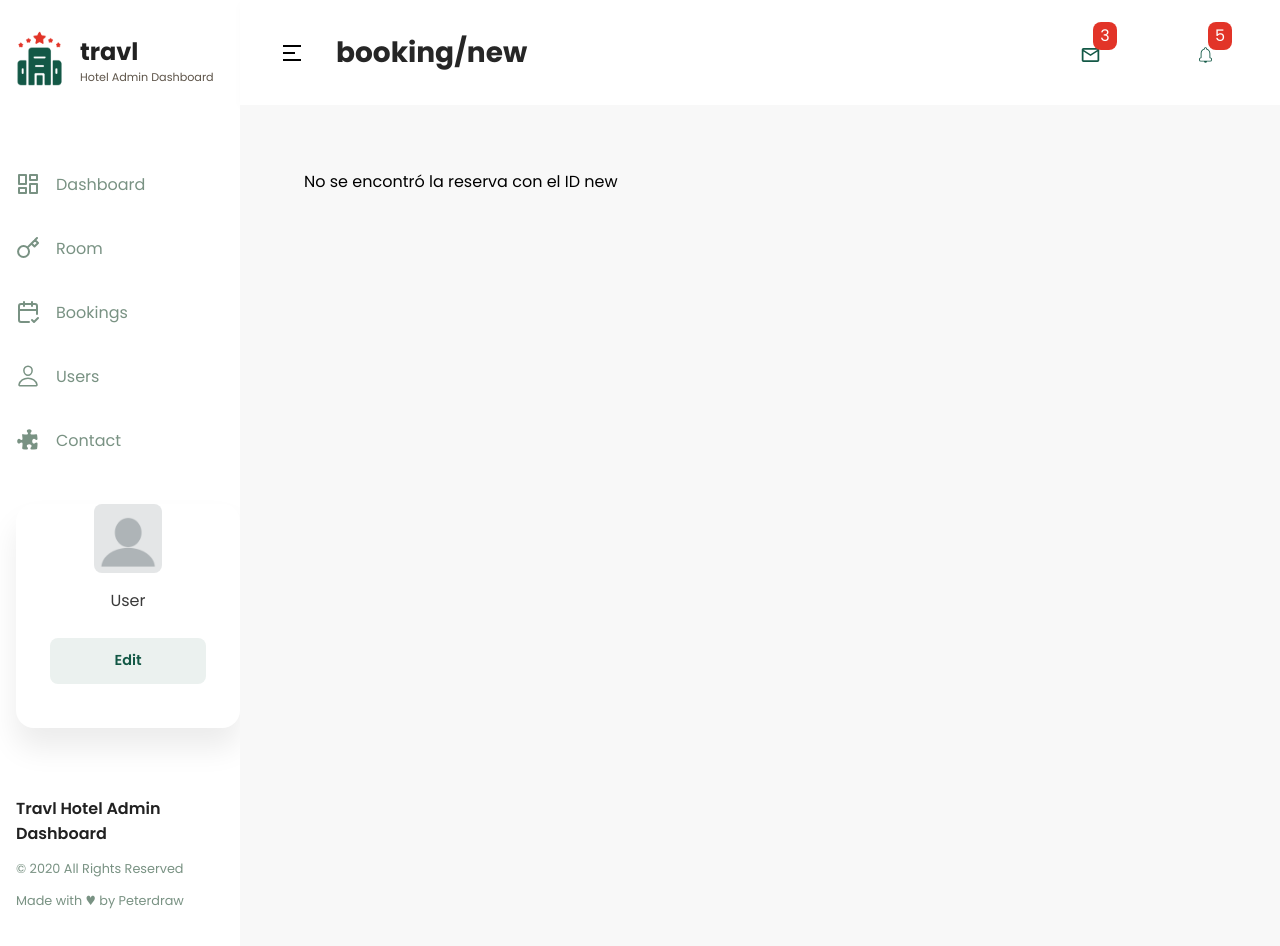
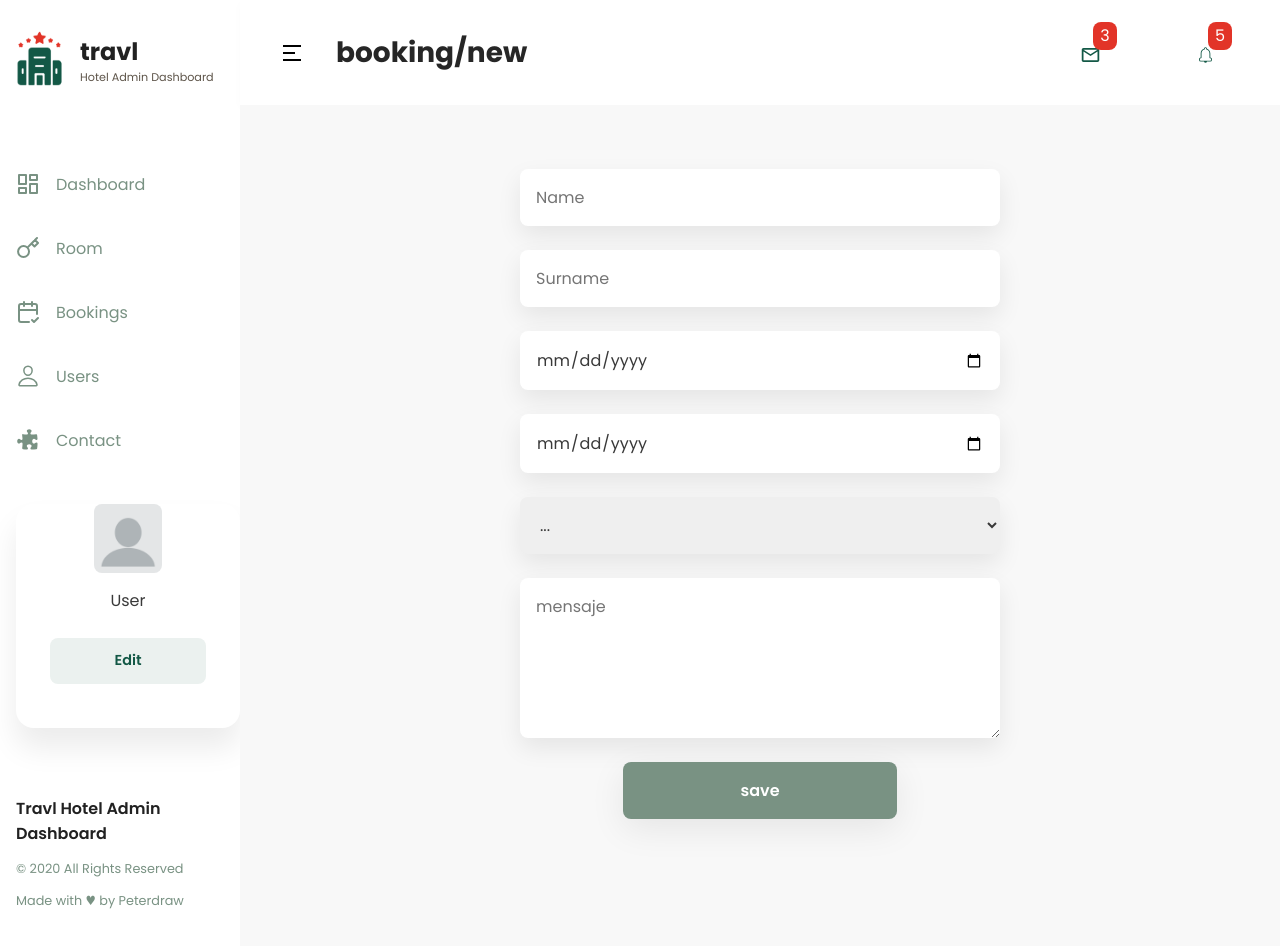
Before and after one commit to JavierSalazarG/dashboard-Hotel-Miranda, a React (Vite) app: page /booking/new in a window 1280 px wide. Shown: the top 946 px of the page. Built offline with nearby package versions, Linux system fonts and the light colour scheme.

Commit message:
finish new booking

```diff
--- a/src/components/filters/booking/BookingFilters.jsx
+++ b/src/components/filters/booking/BookingFilters.jsx
@@ -4,6 +4,7 @@ import {
   DivButtonsNewstyled,
   ButtonOrdenStyled,
   NewestStyled,
+  NavStyled,
 } from "../roomsFilterStyled";
 import { FilterBookingContext } from "../../../contexts/boocking";
 import { useContext } from "react";
@@ -92,6 +93,7 @@ const BookingFilters = () => {
         )}
       </div>
       <DivButtonsNewstyled>
+        <NavStyled to={"/booking/new"}>+ New Booking</NavStyled>
         <NewestStyled>Newest</NewestStyled>
       </DivButtonsNewstyled>
     </DivOptionsStyled>
--- a/src/features/booking/bookingSlice.js
+++ b/src/features/booking/bookingSlice.js
@@ -9,6 +9,9 @@ export const BookingSlice = createSlice({
     error: null,
   },
   reducers: {
+    addBooking: (state, action) => {
+      state.data = [action.payload, ...state.data];
+    },
     deletedBooking: (state, action) => {
       state.data = state.data.filter(
         (booking) => booking.id !== action.payload
@@ -17,6 +20,7 @@ export const BookingSlice = createSlice({
       state.data = [...state.data];
     },
   },
+
   extraReducers: (builder) => {
     builder
       .addCase(getBookingListFromAPIThunk.fulfilled, (state, action) => {
@@ -41,7 +45,7 @@ export const BookingSlice = createSlice({
   },
 });
 
-export const { deletedBooking } = BookingSlice.actions;
+export const { deletedBooking, addBooking } = BookingSlice.actions;
 export const getBookingsData = (state) => state.booking.data;
 export const getBookingsStatus = (state) => state.booking.status;
 export const getBookingsError = (state) => state.booking.error;
--- a/src/main.jsx
+++ b/src/main.jsx
@@ -17,6 +17,7 @@ import { BookingsPage } from "./pages/Bookings/BookingsPage";
 import { ConciergePage } from "./pages/Concierge/ConciergePage";
 import { LoginPage } from "./pages/Login/LoginPage";
 import { NewEployee } from "./pages/NewEmployee/NewEployee";
+import NewBooking from "./pages/NewBooking/NewBooking.jsx";
 import { ErrorPage } from "./pages/error-page";
 import ContactPage from "./pages/Contact/ContactPage";
 import Booking from "./pages/Booking/Booking";
@@ -42,6 +43,7 @@ ReactDOM.createRoot(document.getElementById("root")).render(
                     <Route path="/rooms" element={<RoomPage />} />
                     <Route path="/room/new" element={<NewRoom />} />
                     <Route path="/Bookings" element={<BookingsPage />} />
+                    <Route path="/booking/new" element={<NewBooking />} />
                     <Route path="/Booking/:id" element={<Booking />} />
                     <Route path="/Users" element={<ConciergePage />} />
                     <Route
--- /dev/null
+++ b/src/pages/NewBooking/NewBooking.jsx
@@ -0,0 +1,119 @@
+import React, { useState, useEffect } from "react";
+import { v4 as uuidv4 } from "uuid";
+import { useDispatch, useSelector } from "react-redux";
+import { getRoomsListFromAPIThunk } from "../../features/rooms/RoomsThunk.js";
+import { addBooking } from "../../features/booking/bookingSlice.js";
+import { useNavigate } from "react-router-dom";
+import {
+  FormStyled,
+  InputStyled,
+  SelectStyled,
+  TexterraStyled,
+  SubmitStyled,
+} from "./newBookingStyled";
+import {
+  getRoomsData,
+  getRoomsStatus,
+} from "../../features/rooms/RoomsSlice.js";
+import { MainStyled } from "../stytedPages";
+const NewBooking = () => {
+  const [roomDetails, setRoomDetails] = useState([]);
+  const [loading, setLoading] = useState(true);
+  const navigate = useNavigate();
+  const dispatch = useDispatch();
+  const roomsData = useSelector(getRoomsData);
+  const roomstatus = useSelector(getRoomsStatus);
+  const id = uuidv4();
+  const getCurrentDate = () => {
+    const currentDate = new Date();
+    const day = currentDate.getDate();
+    const month = currentDate.getMonth() + 1;
+    const year = currentDate.getFullYear();
+    return `${day}/${month}/${year}`;
+  };
+  console.log(roomDetails);
+  const newId = () => {
+    const NewId = id.slice(0, 5);
+    return NewId;
+  };
+  useEffect(() => {
+    const fetchData = async () => {
+      try {
+        if (roomstatus === "idle" || roomstatus === "pending") {
+          await dispatch(getRoomsListFromAPIThunk());
+        } else if (roomstatus === "fulfilled") {
+          const availableRooms = roomsData.filter(
+            (room) => room.status === true
+          );
+          setRoomDetails(availableRooms);
+        } else if (roomstatus === "rejected") {
+          console.error("Error al obtener las habitaciones:", roomstatus);
+        }
+        setLoading(false);
+      } catch (error) {
+        console.error("Error al obtener las habitaciones:", error);
+        setLoading(false);
+      }
+    };
+
+    fetchData();
+  }, [dispatch, roomsData, roomstatus]);
+
+  const handleSubmid = (e) => {
+    e.preventDefault();
+    let mensaje = false;
+    const selectedRoomId = e.target[4].value;
+    const messageOption = e.target[5].value;
+    console.log(messageOption);
+    if (selectedRoomId.length > 0 && messageOption.length > 0) {
+      mensaje = true;
+    }
+    const selectedRoom = roomDetails.find((room) => room.id === selectedRoomId);
+
+    const formData = {
+      id: newId(),
+      nombre: e.target[0].value,
+      apellidos: e.target[1].value,
+      fecha_reserva: getCurrentDate(),
+      check_in: e.target[2].value,
+      check_out: e.target[3].value,
+      id_habitacion: e.target[4].value,
+      description: e.target[5].value,
+      numero_habitacion: selectedRoom.roomNumber,
+      tipo_habitacion: selectedRoom.bedType,
+      ha_anadido_mensaje: mensaje,
+      status: "Check In",
+    };
+    dispatch(addBooking(formData));
+    navigate("/Bookings");
+  };
+  return (
+    <MainStyled>
+      <FormStyled onSubmit={handleSubmid}>
+        <InputStyled type="text" placeholder="Name" />
+        <InputStyled type="text" placeholder="Surname" />
+        <InputStyled type="date" placeholder="Check in" />
+        <InputStyled type="date" placeholder="Check out" />
+        <SelectStyled>
+          <option>...</option>
+          {loading ? (
+            <option value="" disabled>
+              Cargando habitaciones...
+            </option>
+          ) : (
+            roomDetails.map((room) => (
+              <option value={room.id} key={room.id}>
+                {room.bedType} - {room.roomNumber}
+              </option>
+            ))
+          )}
+        </SelectStyled>
+        <TexterraStyled placeholder="mensaje"></TexterraStyled>
+
+        <SubmitStyled type="submit" value="save" />
+      </FormStyled>
+    </MainStyled>
+  );
+};
+
+export default NewBooking;
--- /dev/null
+++ b/src/pages/NewBooking/newBookingStyled.js
@@ -0,0 +1,77 @@
+import styled from "styled-components";
+
+export const FormStyled = styled.form`
+  width: 100%;
+  display: flex;
+  flex-direction: column;
+  gap: 1.5rem;
+  align-items: center;
+  height: 100%;
+`;
+export const InputStyled = styled.input`
+  width: 90%;
+  max-width: 30rem;
+  border: none;
+  padding: 1rem;
+  color: #393939;
+  outline: none;
+  border-radius: 8px;
+  box-shadow: 0px 10px 25px #00000114;
+`;
+export const TexterraStyled = styled.textarea`
+  width: 90%;
+  max-width: 30rem;
+  height: 10rem;
+  border: none;
+  padding: 1rem;
+  color: #393939;
+  outline: none;
+  border-radius: 8px;
+  box-shadow: 0px 10px 25px #00000114;
+`;
+export const LabelStyled = styled.label`
+  width: 90%;
+  max-width: 30rem;
+  height: 7rem;
+  border: none;
+  padding: 1rem;
+  display: flex;
+  flex-direction: column;
+  color: #393939;
+  outline: none;
+  border-radius: 8px;
+  box-shadow: 0px 10px 25px #00000114;
+  gap: 1rem;
+  input {
+    align-self: center;
+  }
+`;
+export const SelectStyled = styled.select`
+  width: 90%;
+  max-width: 30rem;
+  border: none;
+  padding: 1rem;
+  color: #393939;
+  outline: none;
+  border-radius: 8px;
+  box-shadow: 0px 10px 25px #00000114;
+
+  option {
+    border: none;
+    outline: none;
+  }
+`;
+export const SubmitStyled = styled.input`
+  width: 30%;
+  max-width: 20rem;
+  cursor: pointer;
+  border: none;
+  padding: 1rem;
+  color: #fff;
+  font-weight: 600;
+  font-size: 1rem;
+  outline: none;
+  border-radius: 8px;
+  box-shadow: 0px 10px 35px #00000114;
+  background-color: #799283;
+`;
```
